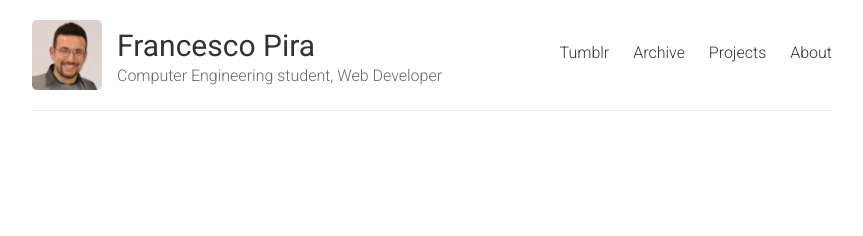
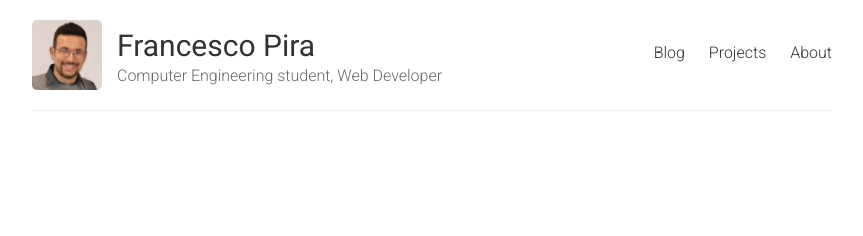
Before and after one commit to pirafrank/Jekyll-Blue, a Jekyll site: the page built from index.html, in a window 1280 px wide. Shown: the top 236 px of the page, without its empty margins (208-1071 px from the left). Built offline with Jekyll 4.4.1, drawn with Linux system fonts in a browser that asks for light colours; Markdown is read by kramdown in place of the engine named in the settings.

Commit message:
Blog page back as one

```diff
--- a/_includes/nav.html
+++ b/_includes/nav.html
@@ -1,16 +1,6 @@
 
     <nav>
-      <a href="http://blog.fpira.com">Tumblr</a>
-      <a href="{{ site.baseurl }}/archive">Archive</a>
+      <a href="{{ site.baseurl }}/blog">Blog</a>
       <a href="{{ site.baseurl }}/projects">Projects</a>
       <a href="{{ site.baseurl }}/about">About</a>
     </nav>
-
-    <!--
-    <nav>
-      <a href="http://blog.fpira.com"><b>Tumblr</b></a>
-      <a href="{{ site.baseurl }}/archive"><b>Archive</b></a>
-      <a href="{{ site.baseurl }}/projects"><b>Projects</b></a>
-      <a href="{{ site.baseurl }}/about"><b>About</b></a>
-    </nav>
-    -->
--- a/archive/index.html
+++ b/blog/index.html
@@ -1,7 +1,7 @@
 ---
 layout: page
-title: Archive
-permalink: /archive/
+title: Blog
+permalink: /blog/
 ---
 
 <div style="font-family: 'Merriweather', serif;">
```
